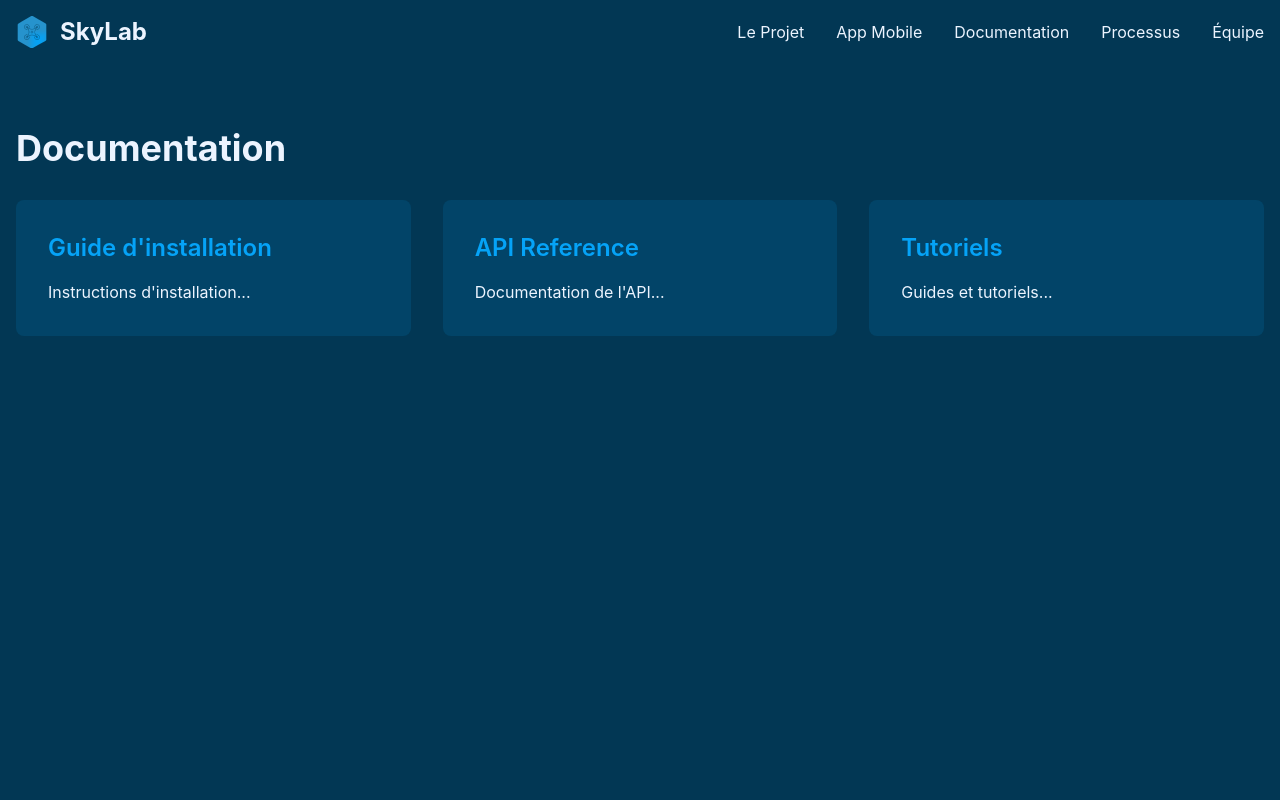
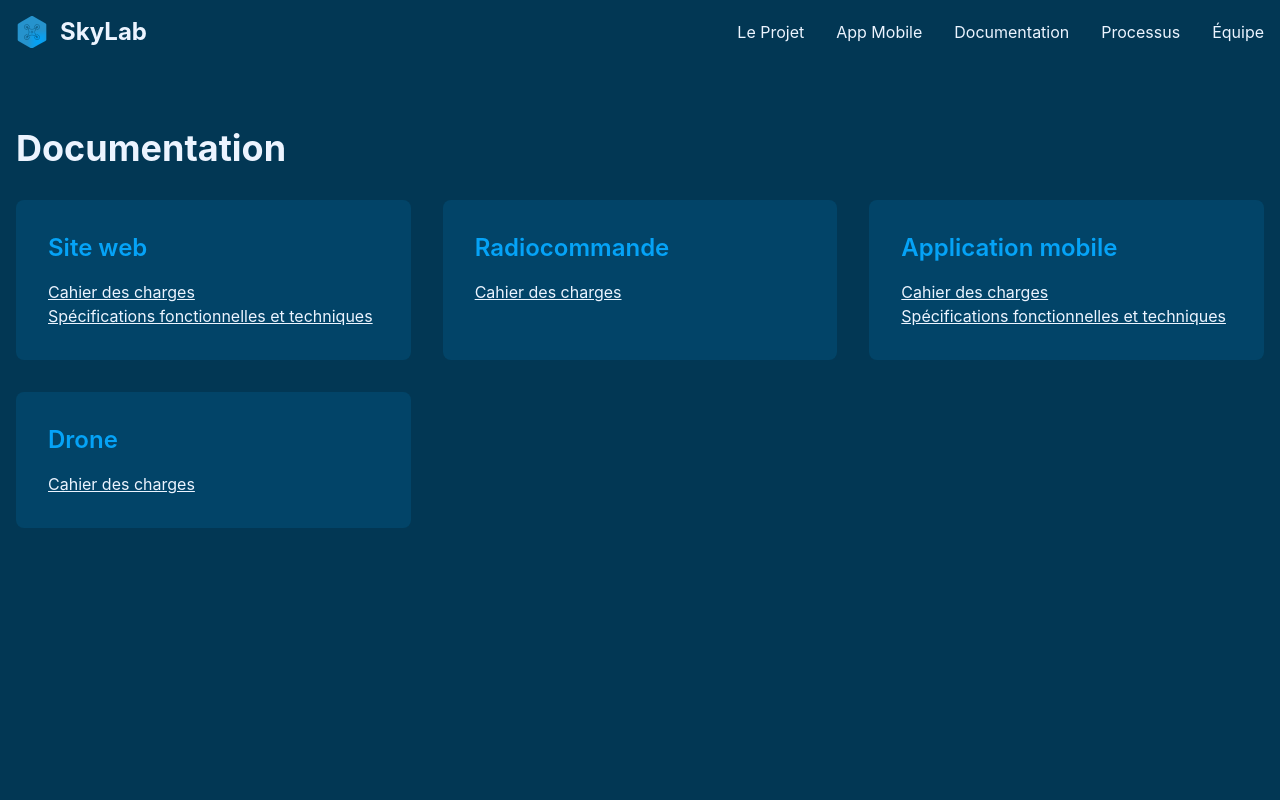
Before and after one commit to Aerisys/skylabs-website, a Vue app: page /docs in a window 1280 px wide. Shown: the top 800 px of the page. Built offline with nearby package versions, Linux system fonts and the light colour scheme.

Commit message:
refacto (documentation) : add link to download doc

```diff
--- a/src/views/Documentation.vue
+++ b/src/views/Documentation.vue
@@ -1,24 +1,99 @@
+<script setup lang="ts">
+import {CDN_URL} from "../config.ts";
+
+const downloadRemoteFile = () => {
+  const link = document.createElement("a");
+  link.href = CDN_URL + "pdf/Skylab_Cahier_des_charges_de_la_radiocommande.pdf";
+  link.setAttribute("download", "Skylab_Cahier_des_charges_de_la_radiocommande.pdf");
+  document.body.appendChild(link);
+  link.click();
+  document.body.removeChild(link);
+};
+
+const downloadWebFile = () => {
+  const link = document.createElement("a");
+  link.href = CDN_URL + "pdf/Skylab_Cahier_des_charges_du_site_web.pdf";
+  link.setAttribute("download", "Skylab_Cahier_des_charges_du_site_web.pdf");
+  document.body.appendChild(link);
+  link.click();
+  document.body.removeChild(link);
+};
+
+const downloadWebSpecsFile = () => {
+  const link = document.createElement("a");
+  link.href = CDN_URL + "pdf/Skylab_Spcification_technique_et_fonctionnelle_du_site_web.pdf";
+  link.setAttribute("download", "Skylab_Spécification_technique_et_fonctionnelle_du_site_web.pdf");
+  document.body.appendChild(link);
+  link.click();
+  document.body.removeChild(link);
+};
+
+const downloadMobileFile = () => {
+  const link = document.createElement("a");
+  link.href = CDN_URL + "pdf/Skylab_Cahier_des_charges_de_lapplication_mobile.pdf";
+  link.setAttribute("download", "Skylab_Cahier_des_charges_de_lapplication_mobile.pdf");
+  document.body.appendChild(link);
+  link.click();
+  document.body.removeChild(link);
+};
+
+const downloadMobileSpecsFile = () => {
+  const link = document.createElement("a");
+  link.href = CDN_URL + "pdf/Skylab_Spcification_technique_et_fonctionnelle_de_lapplication_mobile.pdf";
+  link.setAttribute("download", "Skylab_Spécification_technique_et_fonctionnelle_de_lapplication_mobile.pdf");
+  document.body.appendChild(link);
+  link.click();
+  document.body.removeChild(link);
+};
+
+const downloadDroneFile = () => {
+  const link = document.createElement("a");
+  link.href = CDN_URL + "pdf/Skylab_Cahier_des_charges_du_drone.pdf";
+  link.setAttribute("download", "Skylab_Cahier_des_charges_du_drone.pdf");
+  document.body.appendChild(link);
+  link.click();
+  document.body.removeChild(link);
+};
+</script>
 <template>
   <div class="pt-20 min-h-screen bg-primary-600">
     <div class="max-w-7xl mx-auto px-4 py-12">
       <h1 class="text-4xl font-bold text-primary-100 mb-8">Documentation</h1>
       <div class="grid md:grid-cols-3 gap-8">
         <div class="bg-primary-500/50 rounded-lg p-8">
-          <h2 class="text-2xl font-semibold text-primary-200 mb-4">Guide d'installation</h2>
-          <div class="text-primary-100 space-y-4">
-            <p>Instructions d'installation...</p>
+          <h2 class="text-2xl font-semibold text-primary-200 mb-4">Site web</h2>
+          <div class="text-primary-100 space-y-4"
+               @click="downloadWebFile">
+            <p class="cursor-pointer underline hover:text-blue-600">Cahier des charges</p>
+          </div>
+          <div class="text-primary-100 space-y-4"
+               @click="downloadWebSpecsFile">
+            <p class="cursor-pointer underline hover:text-blue-600">Spécifications fonctionnelles et techniques</p>
           </div>
         </div>
         <div class="bg-primary-500/50 rounded-lg p-8">
-          <h2 class="text-2xl font-semibold text-primary-200 mb-4">API Reference</h2>
-          <div class="text-primary-100 space-y-4">
-            <p>Documentation de l'API...</p>
+          <h2 class="text-2xl font-semibold text-primary-200 mb-4">Radiocommande</h2>
+          <div class="text-primary-100 space-y-4"
+               @click="downloadRemoteFile">
+            <p class="cursor-pointer underline hover:text-blue-600">Cahier des charges</p>
           </div>
         </div>
         <div class="bg-primary-500/50 rounded-lg p-8">
-          <h2 class="text-2xl font-semibold text-primary-200 mb-4">Tutoriels</h2>
-          <div class="text-primary-100 space-y-4">
-            <p>Guides et tutoriels...</p>
+          <h2 class="text-2xl font-semibold text-primary-200 mb-4">Application mobile</h2>
+          <div class="text-primary-100 space-y-4"
+               @click="downloadMobileFile">
+            <p class="cursor-pointer underline hover:text-blue-600">Cahier des charges</p>
+          </div>
+          <div class="text-primary-100 space-y-4"
+               @click="downloadMobileSpecsFile">
+            <p class="cursor-pointer underline hover:text-blue-600">Spécifications fonctionnelles et techniques</p>
+          </div>
+        </div>
+        <div class="bg-primary-500/50 rounded-lg p-8">
+          <h2 class="text-2xl font-semibold text-primary-200 mb-4">Drone</h2>
+          <div class="text-primary-100 space-y-4"
+               @click="downloadDroneFile">
+            <p class="cursor-pointer underline hover:text-blue-600">Cahier des charges</p>
           </div>
         </div>
       </div>
--- a/src/views/Team.vue
+++ b/src/views/Team.vue
@@ -1,6 +1,7 @@
 <script setup lang="ts">
 import { ref } from 'vue';
 import MemberCard from "../components/MemberCard.vue";
+import {CDN_URL} from "../config.ts";
 
 interface SocialMedia {
   platform: string;
@@ -32,7 +33,7 @@ const projectManager = ref<TeamMember[]>([
       "Développeur",
     ],
     presentation: "Je suis passioné d'informatique, d'électrique et d'escalade.",
-    photo: "https://cdn.discordapp.com/attachments/1296865465058201643/1351857300159074304/1696676661920.jpeg?ex=67dbe6b8&is=67da9538&hm=692b56091767e70eadb067772652a39ed403caaf7449d73731ab64d9b4e1faba&",
+    photo: CDN_URL + "images/members/sacha.jpeg",
     socials: [
       {
         platform: "LinkedIn",
@@ -52,7 +53,7 @@ const projectManager = ref<TeamMember[]>([
       "Développeur",
     ],
     presentation: "je suis passioné d'informatique, d'electronique et de sport.",
-    photo: "https://cdn.discordapp.com/attachments/1296865465058201643/1329002152202342450/PXL_20250115_0815407992.jpg?ex=67dbcfb4&is=67da7e34&hm=b7d5698d5222c589d5e2815c56c598b74603dc90051a5855f6a91d336059bd59&",
+    photo: CDN_URL + "images/members/gael.jpg",
     socials: [
       {
         platform: "LinkedIn",
@@ -75,7 +76,7 @@ const iotTeam = ref<TeamMember[]>([
       "contribution sur la manette du drone",
     ],
     presentation: "Développeur polyvalent, j’aime créer, optimiser et donner vie à des projets sur tous les fronts. J'aime bien les soirées aussi 🙂.",
-    photo: "https://cdn.discordapp.com/attachments/1296865465058201643/1351865447816888340/ynov-identite.jpg?ex=67dbee4f&is=67da9ccf&hm=d204566c2e2005563ee72d4d753221de5e67b5011f863416306192469df69645&",
+    photo: CDN_URL + "images/members/loan.jpg",
     socials: [
       {
         platform: "LinkedIn",
@@ -100,7 +101,7 @@ const iotTeam = ref<TeamMember[]>([
       "Développeur sur la manette",
     ],
     presentation: "Je suis passionné de sport, d'informatique et de bière 🍻.",
-    photo: "https://cdn.discordapp.com/attachments/1296865465058201643/1328118552724770888/Screenshot_20221222_211455.jpg?ex=67db3bca&is=67d9ea4a&hm=5c1437409248d2686a089837bf25d909d6237c4757ebc6bf394ed3ae1967adb9&",
+    photo: CDN_URL + "images/members/maxence.jpg",
     socials: [
       {
         platform: "LinkedIn",
@@ -126,7 +127,7 @@ const iotTeam = ref<TeamMember[]>([
       "ML"
     ],
     presentation: "Je suis passionné de mathématiques, de machine learning et de computer vision.",
-    photo: "https://cdn.discordapp.com/attachments/1344299782851530802/1351900442199719936/438799072_7327703210659174_8210856045386759170_n.jpg?ex=67dc0ee6&is=67dabd66&hm=506b666894a399f6a4e9b5da0ce6c0ba37f38a2c026ecff159a05d05c830df8a&",
+    photo: CDN_URL + "images/members/jamil.jpg",
     socials: [
       {
         platform: "LinkedIn",
@@ -146,7 +147,7 @@ const iotTeam = ref<TeamMember[]>([
       "Développeur des communications"
     ],
     presentation: "Je suis passionné d'informatique et de sport.",
-    photo: "https://cdn.discordapp.com/attachments/1296865465058201643/1328109818736803840/IMG_20240928_212634.jpg?ex=67db33a7&is=67d9e227&hm=9604008d5684ca4027054ba7de1d4c780a57005a8a6b4ad96f1e627306003c44&",
+    photo: CDN_URL + "images/members/amaury.jpg",
     socials: [
       {
         platform: "LinkedIn",
@@ -166,7 +167,7 @@ const iotTeam = ref<TeamMember[]>([
       "Création de la direction artistique",
     ],
     presentation: "Je suis passionnée d'informatique, manga et digital art.",
-    photo: "https://cdn.discordapp.com/attachments/1296865465058201643/1328108737780650075/IMG_3282.jpg?ex=67db32a6&is=67d9e126&hm=bd2b2e8bf09fcfc49829d9d2f68cf68fda49a70314023a07c560a431e782d41d&",
+    photo: CDN_URL + "images/members/adelia.jpg",
     socials: [
       {
         platform: "LinkedIn",
@@ -187,7 +188,7 @@ const iotTeam = ref<TeamMember[]>([
       "Création des maquettes du site web"
     ],
     presentation: "Je suis passionné par le développement web et depuis peu par le pilotage de drone FPV dans le cadre de production vidéo.",
-    photo: "https://cdn.discordapp.com/attachments/1296865465058201643/1328108963534733486/DSC_0114.jpg?ex=67db32db&is=67d9e15b&hm=3a952b0f6f424de43e1727a7b16a8d14a64db68236765768973075004a40b4aa&",
+    photo: CDN_URL + "images/members/gaetan.jpg",
     socials: [
       {
         platform: "LinkedIn",
@@ -213,7 +214,7 @@ const iotTeam = ref<TeamMember[]>([
       "Création des maquettes du site web"
     ],
     presentation: "Je suis passionné par l'informatique, le jeux vidéo, le jeu de rôle et les mangas.",
-    photo: "https://cdn.discordapp.com/attachments/1296865465058201643/1328109049224499322/PXL_20240714_195216309.PORTRAIT.jpg?ex=67db32f0&is=67d9e170&hm=c8f2d160d614a2ef17b66b7e8c63bbbe270c52950156792d7eeb2c3ff37d7bac&",
+    photo: CDN_URL + "images/members/thibault.jpg",
     socials: [
       {
         platform: "LinkedIn",
```
